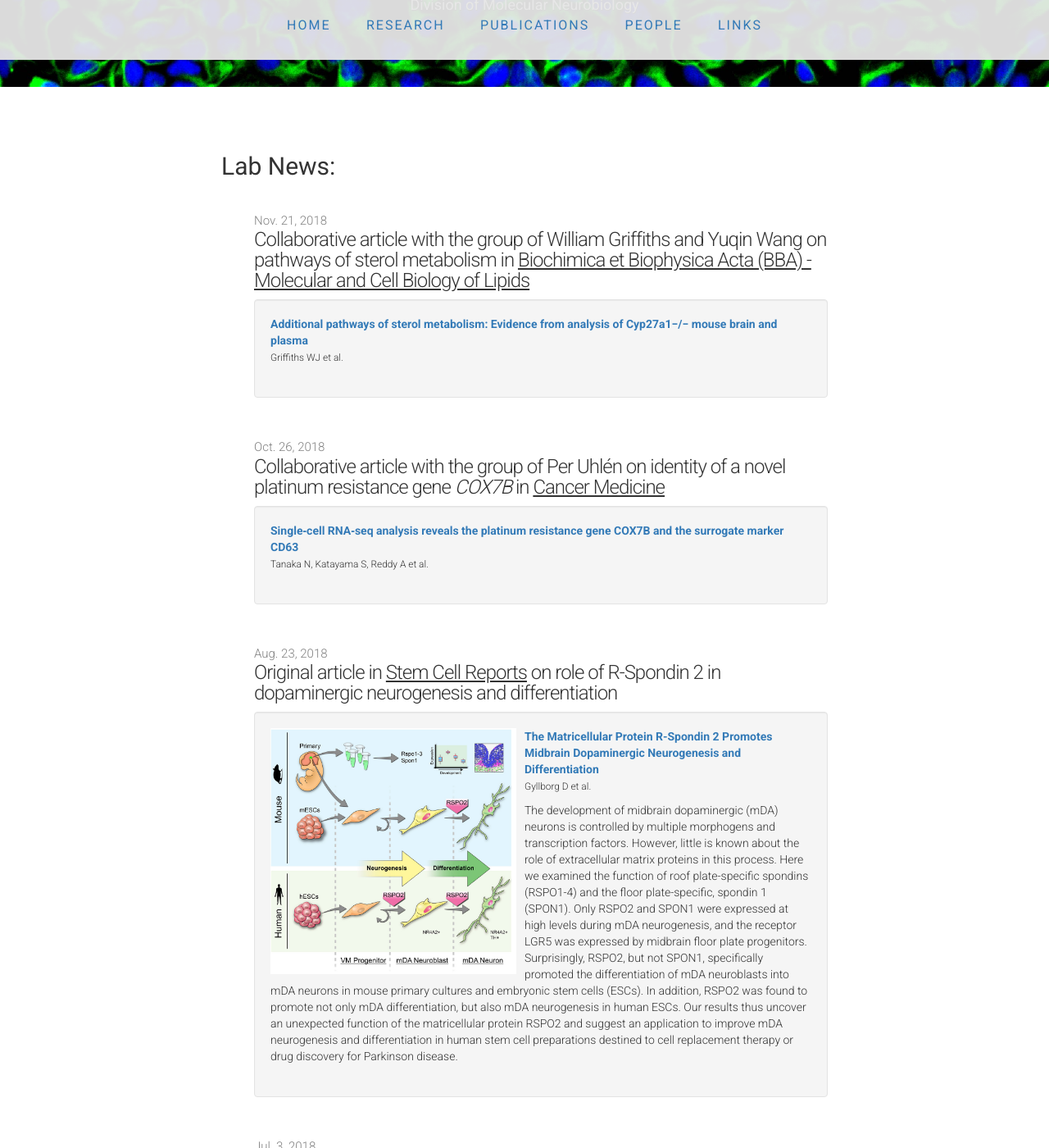
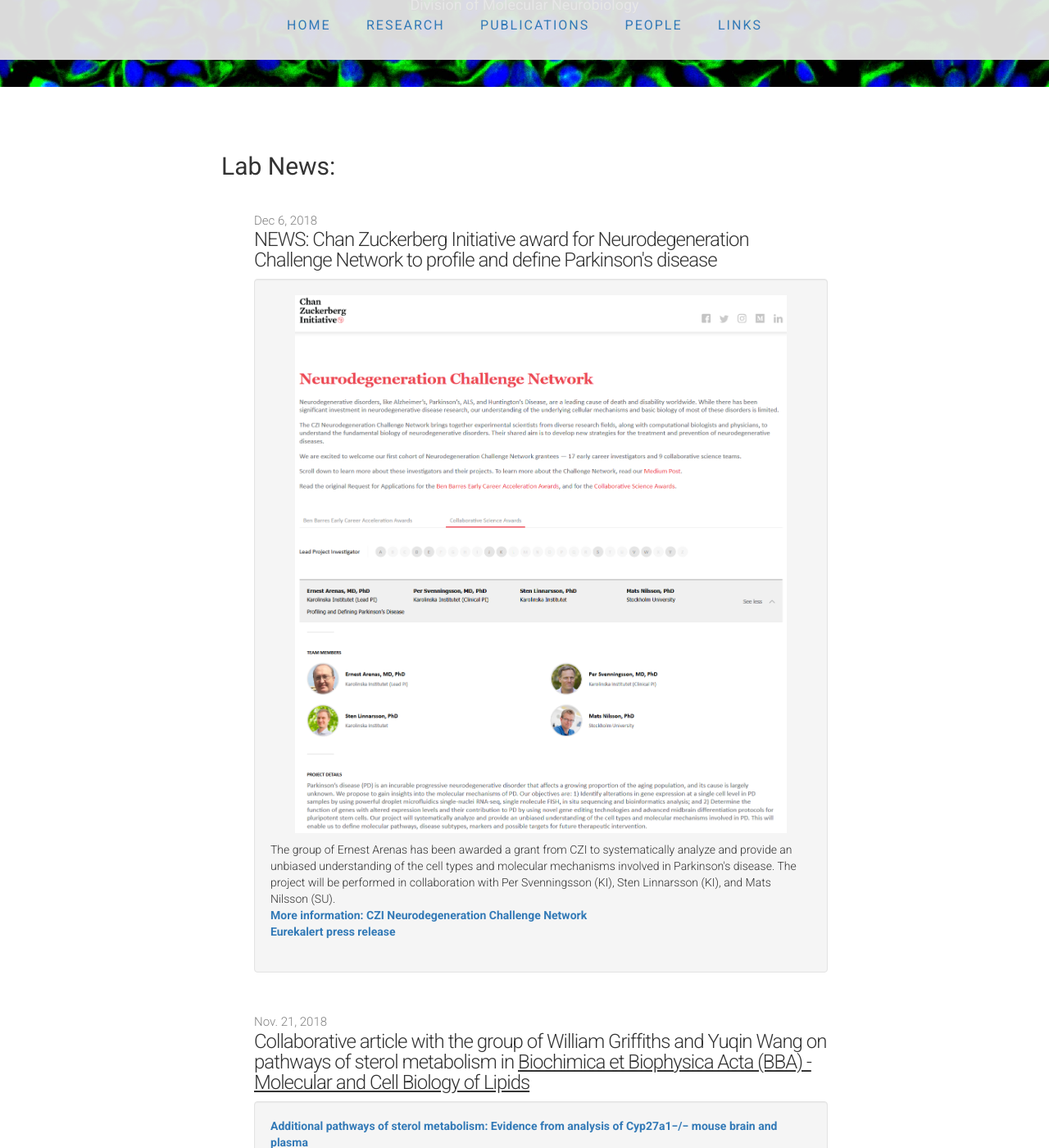
Before and after one commit to ArenasLab/arenaslab.github.io, a Jekyll site: the page index.html, which Jekyll copies as it is, in a window 1280 px wide and 1400 px high, scrolled down 364 px. Shown: the whole window at 82% size. Built offline with Jekyll 4.4.1, drawn with Linux system fonts in a browser that asks for light colours; comment, search, counter and statistics services are not loaded.

Commit message:
Update index.html

```diff
--- a/index.html
+++ b/index.html
@@ -100,6 +100,32 @@
            <p>&nbsp;</p>
 
 :END TEMPLATE -->
+
+	<li>
+          <span class="post-date">Dec 6, 2018</span>
+          <span class="post-link">NEWS: Chan Zuckerberg Initiative award for Neurodegeneration Challenge Network to profile and define Parkinson's disease<span>
+        </li>
+        <div class="well">
+          <li class="media">
+            <div class="media-body">
+              <div id="featureimage">
+                <img src="/img/czi.png"; align="middle"; width="600px";>
+              </div>
+              <p></p>
+              <p>The group of Ernest Arenas has been awarded a grant from CZI to systematically analyze and provide an unbiased understanding of the
+		      cell types and molecular mechanisms involved in Parkinson's disease.
+		      The project will be performed in collaboration with Per Svenningsson (KI), Sten Linnarsson (KI), and Mats Nilsson (SU).
+	      <br>
+	        <strong class="media-heading"><a href="https://go.chanzuckerberg.com/NCN#!">More information: CZI Neurodegeneration Challenge Network</a></strong>
+              <br>
+		<strong class="media-heading"><a href="https://www.eurekalert.org/pub_releases/2018-12/czi-cao120518.php">Eurekalert press release</a></strong>
+	      </p>
+            </div>
+          </li>
+        </div>
+
+<p>&nbsp;</p>
+
 	<li>
           <span class="post-date">Nov. 21, 2018</span>
           <span class="post-link">Collaborative article with the group of William Griffiths and Yuqin Wang on pathways of sterol metabolism in <u>Biochimica et Biophysica Acta (BBA) - Molecular and Cell Biology of Lipids</u></span>
@@ -145,10 +171,8 @@
               </div>
             </li>
           </div>
+
 <p>&nbsp;</p>
-
-
-
 
 	<li>
           <span class="post-date">Jul. 3, 2018</span>
```
Lines whose indentation alone changed are shown as unchanged.
